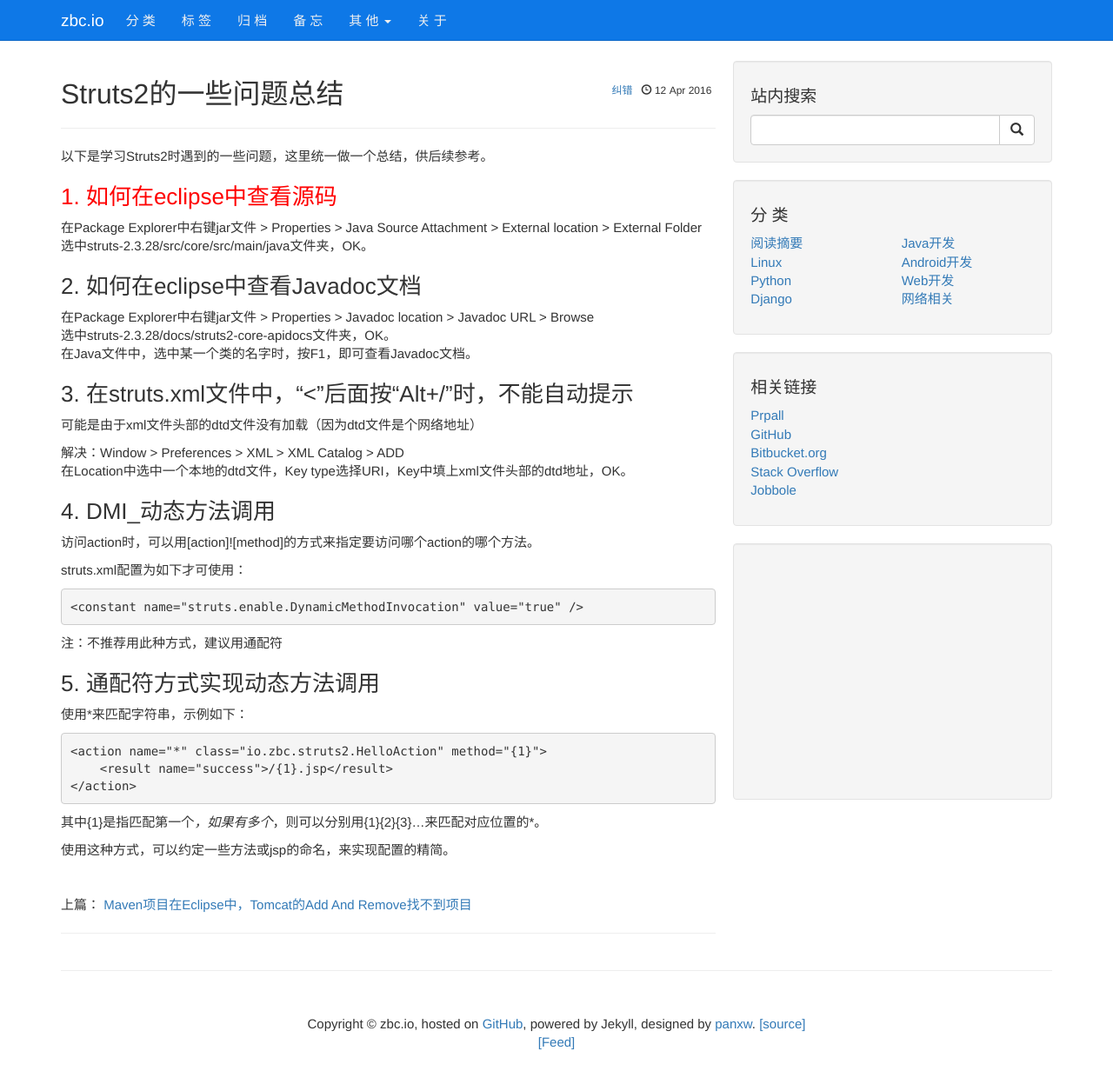
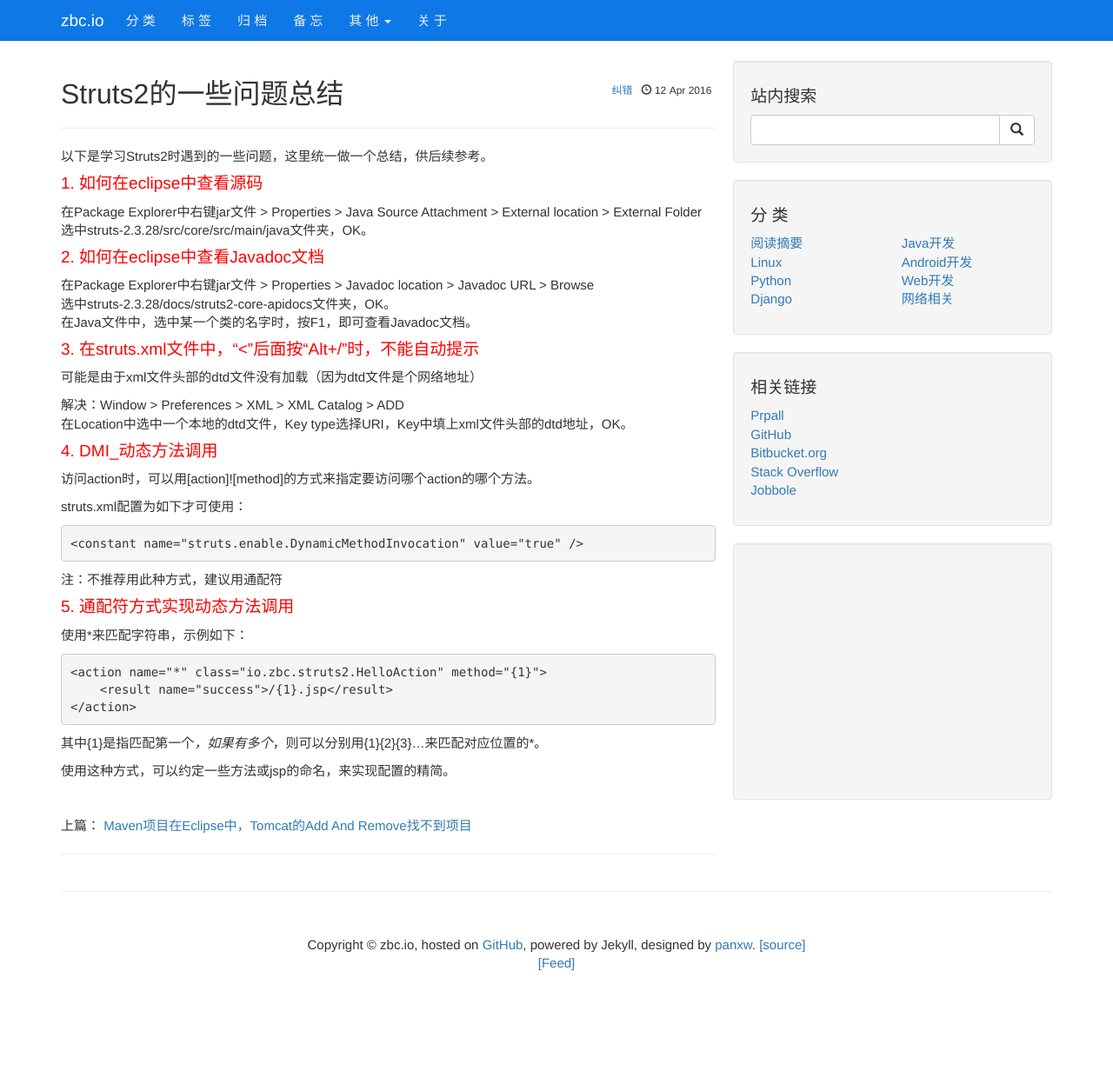
Before and after one commit to zbc0512/zbc0512.github.io, a Jekyll site: the page built from _posts/2016-04-12-struts2.md, in a window 1280 px wide and 1270 px high. Shown: the top 1247 px of the window at 87% size. Built offline with Jekyll 4.4.1, drawn with Linux system fonts in a browser that asks for light colours; nearby versions of some CDN libraries; library files that are not in the unit come from our copies; comment, search, counter and statistics services are not loaded.

Commit message:
Update 2016-04-12-struts2.md

```diff
--- a/_posts/2016-04-12-struts2.md
+++ b/_posts/2016-04-12-struts2.md
@@ -7,25 +7,25 @@ tags: "Struts"
 
 以下是学习Struts2时遇到的一些问题，这里统一做一个总结，供后续参考。
 
-### <font color="#F00">1. 如何在eclipse中查看源码</font>
+#### <font color="#F00">1. 如何在eclipse中查看源码</font>
 
 在Package Explorer中右键jar文件 > Properties > Java Source Attachment > External location > External Folder
 选中struts-2.3.28/src/core/src/main/java文件夹，OK。
 
-### 2. 如何在eclipse中查看Javadoc文档
+#### <font color="#F00">2. 如何在eclipse中查看Javadoc文档</font>
 
 在Package Explorer中右键jar文件 > Properties > Javadoc location > Javadoc URL > Browse
 选中struts-2.3.28/docs/struts2-core-apidocs文件夹，OK。
 在Java文件中，选中某一个类的名字时，按F1，即可查看Javadoc文档。
 
-### 3. 在struts.xml文件中，“<”后面按“Alt+/”时，不能自动提示
+#### <font color="#F00">3. 在struts.xml文件中，“<”后面按“Alt+/”时，不能自动提示</font>
 
 可能是由于xml文件头部的dtd文件没有加载（因为dtd文件是个网络地址）
 
 解决：Window > Preferences > XML > XML Catalog > ADD
 在Location中选中一个本地的dtd文件，Key type选择URI，Key中填上xml文件头部的dtd地址，OK。
 
-### 4. DMI_动态方法调用
+#### <font color="#F00">4. DMI_动态方法调用</font>
 
 访问action时，可以用[action]![method]的方式来指定要访问哪个action的哪个方法。
 
@@ -35,7 +35,7 @@ struts.xml配置为如下才可使用：
 
 注：不推荐用此种方式，建议用通配符
 
-### 5. 通配符方式实现动态方法调用
+#### <font color="#F00">5. 通配符方式实现动态方法调用</font>
 
 使用*来匹配字符串，示例如下：
 
```
